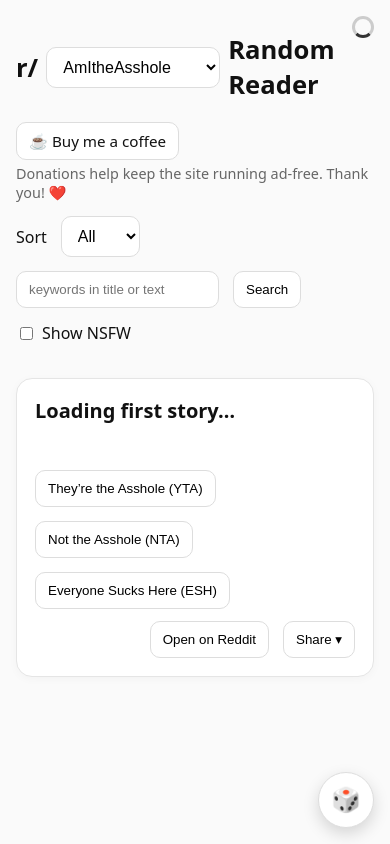
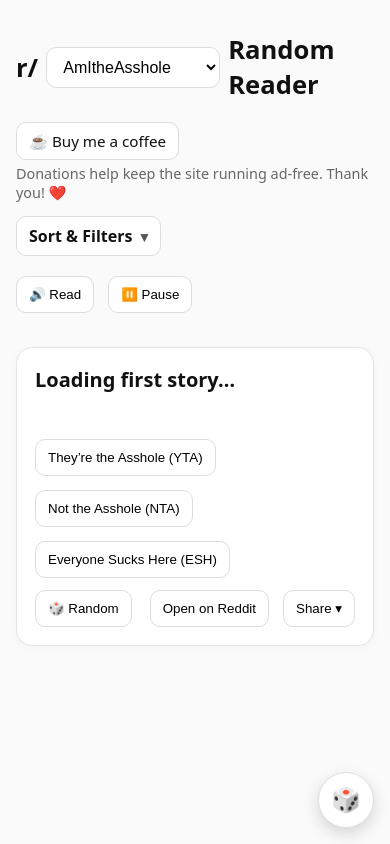
Before and after one commit to r0bay/Latest-Version-of-AITA, a Flask app: page / in a window 390 px wide. Run offline with Flask 3, Linux system fonts and the light colour scheme; data that the repository does not hold is empty.

Commit message:
Fix: restore Sort UI + reliable first-load story; mobile floating Random only

```diff
--- a/templates/index.html
+++ b/templates/index.html
@@ -31,76 +31,82 @@
   <style>
     :root { --gap: 14px; }
     * { box-sizing: border-box; }
-    body { font-family: system-ui,-apple-system,Segoe UI,Roboto,sans-serif; margin:0; padding:0; background:#fafafa; color:#111; }
+    body { font-family: system-ui, -apple-system, Segoe UI, Roboto, sans-serif; margin: 0; padding: 0; background: #fafafa; color: #111; }
     main { max-width: 900px; margin: 32px auto; padding: 0 16px; }
     header { display: grid; gap: var(--gap); margin-bottom: 16px; }
+    .row { display: flex; flex-wrap: wrap; gap: var(--gap); align-items: center; }
+    .card { background: #fff; border: 1px solid #e5e5e5; border-radius: 16px; padding: 18px; box-shadow: 0 2px 10px rgba(0,0,0,.03); }
+    h1 { font-size: 1.6rem; margin: 0; display:flex; align-items:center; gap:8px;}
+    h2 { font-size: 1.25rem; margin-top: 0; }
+    .body { white-space: pre-wrap; line-height: 1.55; }
+    .meta { color: #666; font-size: .9rem; margin-top: 10px; min-height: 1.2em; }
+    button, select, input[type="text"] { padding: 10px 12px; border-radius: 10px; border: 1px solid #ddd; background: #fff; }
+    button:hover { background: #f2f2f2; cursor: pointer; }
+    select#subreddit { font-size: 1rem; }
+    .spinner { position: fixed; top: 16px; right: 16px; display: none; width: 22px; height: 22px; border: 3px solid #ccc; border-top-color: #333; border-radius: 50%; animation: spin 1s linear infinite; z-index: 100; }
+    @keyframes spin { to { transform: rotate(360deg); } }
+    .error { color: #b00020; font-size: .95rem; min-height: 1.2em; }
+    .vote { display: flex; flex-wrap: wrap; gap: var(--gap); align-items: center; margin-top: 12px; }
+    .vote .tally { color: #333; font-size: .95rem; }
 
-    .controls, .controls2 { display:flex; flex-wrap:wrap; gap:var(--gap); align-items:center; }
-    .row { display:flex; flex-wrap:wrap; gap:var(--gap); align-items:center; }
-    .space { flex:1; }
+    /* Share dropdown */
+    .share-wrap { position: relative; display: inline-block; }
+    .share-menu {
+      position: absolute; top: 105%; right: 0;
+      background: #fff; border: 1px solid #ddd; border-radius: 10px;
+      box-shadow: 0 6px 16px rgba(0,0,0,.08);
+      padding: 8px; display: none; min-width: 180px; z-index: 50;
+    }
+    .share-menu button { display: block; width: 100%; text-align: left; margin: 2px 0; }
 
-    .card { background:#fff; border:1px solid #e5e5e5; border-radius:16px; padding:18px; box-shadow:0 2px 10px rgba(0,0,0,.03); }
-
-    h1 { font-size:1.6rem; margin:0; display:flex; align-items:center; gap:8px; }
-    h2 { font-size:1.25rem; margin-top:0; }
-    .body { white-space: pre-wrap; line-height:1.55; }
-    .meta { color:#666; font-size:.9rem; margin-top:10px; min-height:1.2em; }
-
-    button, select, input[type="text"] { padding:10px 12px; border-radius:10px; border:1px solid #ddd; background:#fff; }
-    button:hover { background:#f2f2f2; cursor:pointer; }
-    select#subreddit, select#sort, select#topRange { font-size:1rem; }
-
-    .spinner { position:fixed; top:16px; right:16px; display:none; width:22px; height:22px; border:3px solid #ccc; border-top-color:#333; border-radius:50%; animation:spin 1s linear infinite; z-index:100; }
-    @keyframes spin { to { transform: rotate(360deg); } }
-
-    .error { color:#b00020; font-size:.95rem; min-height:1.2em; }
-
-    .vote { display:flex; flex-wrap:wrap; gap:var(--gap); align-items:center; margin-top:12px; }
-    .vote .tally { color:#333; font-size:.95rem; }
-    .toggle { display:flex; align-items:center; gap:6px; }
-
-    .share-wrap { position:relative; display:inline-block; }
-    .share-menu {
-      position:absolute; top:105%; right:0;
-      background:#fff; border:1px solid #ddd; border-radius:10px;
-      box-shadow:0 6px 16px rgba(0,0,0,.08);
-      padding:8px; display:none; min-width:180px; z-index:50;
-    }
-    .share-menu button { display:block; width:100%; text-align:left; margin:2px 0; }
-
-    /* Under-story action bar */
-    .under-actions { display:flex; align-items:center; gap:var(--gap); margin-top:12px; }
-    .right-actions { margin-left:auto; display:flex; gap:var(--gap); align-items:center; }
+    /* Under-story actions */
+    .under-actions { display: flex; align-items: center; gap: var(--gap); margin-top: 12px; }
+    .right-actions { margin-left: auto; display: flex; gap: var(--gap); align-items: center; }
 
     /* Buy Me a Coffee (minimal) */
-    .tip-wrap { margin-top:6px; }
-    .tip-btn { display:inline-block; padding:8px 12px; border-radius:10px; border:1px solid #ddd; background:#fff; text-decoration:none; color:#111; font-size:.95rem; }
-    .tip-btn:hover { background:#f2f2f2; }
+    .tip-wrap { margin-top: 6px; }
+    .tip-btn { display: inline-block; padding: 8px 12px; border-radius: 10px; border: 1px solid #ddd; background: #fff; text-decoration: none; color: #111; font-size: .95rem; }
+    .tip-btn:hover { background: #f2f2f2; }
     .tip-note { color:#666; font-size:.9rem; margin-top:4px; }
 
-    /* Floating Random button (mobile only) — one-time pulse */
-    .fab{
-      position:fixed;
-      right:16px;
-      bottom:calc(16px + env(safe-area-inset-bottom));
-      width:56px; height:56px;
-      border-radius:50%;
-      border:1px solid #ddd;
-      background:#fff;
-      box-shadow:0 6px 16px rgba(0,0,0,.15);
-      display:flex; align-items:center; justify-content:center;
-      font-size:24px; z-index:2000;
-      animation:pulse 2.5s ease-out 1;
+    /* Sort & Filters submenu */
+    details.filters { width: fit-content; }
+    details.filters > summary {
+      list-style: none;
+      display: inline-flex; align-items:center; gap:8px;
+      padding: 8px 12px;
+      border: 1px solid #ddd; border-radius: 10px;
+      background: #fff; color:#111; font-weight:600; cursor:pointer;
+      user-select: none;
     }
-    @keyframes pulse{
-      0%{transform:scale(1); box-shadow:0 0 0 0 rgba(0,0,0,.2);}
-      70%{transform:scale(1.08); box-shadow:0 0 0 10px rgba(0,0,0,0);}
-      100%{transform:scale(1); box-shadow:0 0 0 0 rgba(0,0,0,0);}
+    details.filters > summary::-webkit-details-marker { display: none; }
+    details.filters > summary::after { content: "▾"; font-size: 0.9rem; opacity: .7; }
+    details.filters[open] > summary::after { transform: rotate(180deg); }
+    .filters-panel {
+      margin-top: 10px;
+      padding: 12px;
+      border: 1px solid #eee; border-radius: 12px; background: #fafafa;
+      display: grid; gap: 10px;
     }
-    /* Hide floating button on desktop */
-    @media (min-width:768px){ .fab{ display:none !important; } }
-    /* Hide stationary Random button on mobile */
-    @media (max-width:767px){ #randomBtn{ display:none !important; } }
+
+    /* ✅ Floating Random button (mobile only) */
+    .fab {
+      position: fixed;
+      right: 16px;
+      bottom: calc(16px + env(safe-area-inset-bottom));
+      width: 56px; height: 56px;
+      border-radius: 50%;
+      border: 1px solid #ddd;
+      background: #ffffff;
+      box-shadow: 0 6px 16px rgba(0,0,0,.15);
+      display: flex; align-items: center; justify-content: center;
+      font-size: 24px;
+      z-index: 2000;
+    }
+    .fab:active { transform: translateY(1px); }
+    @media (min-width: 768px) {
+      .fab { display: none !important; }
+    }
   </style>
 </head>
 
@@ -128,8 +134,10 @@
       </div>
     </div>
 
-    <!-- Sort + Search (original layout) -->
-    <div class="controls">
+    <!-- Sort & Filters submenu -->
+    <details class="filters" id="filters" aria-label="Sort and Filters">
+      <summary>Sort &amp; Filters</summary>
+      <div class="filters-panel">
         <div class="row">
           <label for="sort">Sort</label>
           <select id="sort">
@@ -138,6 +146,7 @@
             <option value="new">New</option>
             <option value="top">Top</option>
           </select>
+
           <select id="topRange" style="display:none">
             <option value="day">Day</option>
             <option value="week" selected>Week</option>
@@ -145,17 +154,22 @@
             <option value="year">Year</option>
             <option value="all">All</option>
           </select>
-      </div>
 
-      <div class="row">
           <input id="searchBox" type="text" placeholder="keywords in title or text" />
           <button id="searchBtn">Search</button>
         </div>
 
-      <div class="row toggle">
+        <div class="row">
           <input id="nsfw" type="checkbox" />
           <label for="nsfw">Show NSFW</label>
         </div>
+      </div>
+    </details>
+
+    <!-- Read/Pause -->
+    <div class="row" style="margin-top:6px;">
+      <button id="speak">🔊 Read</button>
+      <button id="pause">⏸️ Pause</button>
     </div>
   </header>
 
@@ -167,7 +181,7 @@
     <p id="text" class="body"></p>
     <div class="meta" id="meta"></div>
 
-    <!-- Voting (hidden on selected subs by your app.js) -->
+    <!-- Voting block -->
     <div class="vote" id="voteBlock">
       <button id="voteYTA">They’re the Asshole (YTA)</button>
       <button id="voteNTA">Not the Asshole (NTA)</button>
@@ -175,14 +189,18 @@
       <span class="tally" id="tally"></span>
     </div>
 
-    <!-- Under-story actions (desktop keeps this Random button) -->
+    <!-- Under-story action row -->
     <div class="under-actions">
-      <button id="randomBtn">🎲 Random</button>
+      <button id="randomBtn" data-random="true">🎲 Random</button>
+
       <div class="right-actions">
         <a id="openLink" target="_blank" rel="noopener"><button>Open on Reddit</button></a>
+
         <div class="share-wrap">
           <button id="shareToggle">Share ▾</button>
           <div class="share-menu" id="shareMenu">
+            <!-- Fallback menu (desktop/old browsers) -->
+            <button data-share="copy">🔗 Copy link</button>
             <button data-share="whatsapp">🟢 WhatsApp</button>
             <button data-share="facebook">🔵 Facebook</button>
             <button data-share="twitter">✖️ Twitter (X)</button>
@@ -195,61 +213,97 @@
   </article>
 </main>
 
-<!-- Floating Random (mobile only) -->
-<button class="fab" id="floatingRandom" aria-label="Random">🎲</button>
+<!-- Floating Random FAB (mobile only) -->
+<button id="randomFab" class="fab" data-random="true" aria-label="Random story">🎲</button>
 
-<!-- Your main logic (keep version bump to refresh cache if needed) -->
-<script src="/static/app.js?v=16"></script>
+<!-- App logic -->
+<script src="/static/app.js?v=14"></script>
 
-<!-- Robust first-load helper: waits for app.js to bind, then clicks Random -->
-<script>
-  (function autoLoadOnce() {
-    const titleEl = document.getElementById('title');
-    const textEl  = document.getElementById('text');
-    const getRandomBtn = () => document.getElementById('randomBtn') || document.getElementById('floatingRandom');
-
-    // If content already present (e.g., navigation), don't trigger
-    if (textEl && textEl.textContent.trim() && !/Loading first story/i.test(titleEl?.textContent || '')) return;
-
-    let tries = 0;
-    const maxTries = 12; // ~3.6s
-    const tryClick = () => {
-      const btn = getRandomBtn();
-      if (btn) btn.click();
-
-      // Check if text filled; if not, retry a few times
-      setTimeout(() => {
-        if (textEl && textEl.textContent.trim()) return;
-        if (++tries < maxTries) setTimeout(tryClick, 300);
-      }, 300);
-    };
-
-    // Start after window load so app.js has time to attach listeners
-    window.addEventListener('load', () => setTimeout(tryClick, 200));
-  })();
-</script>
-
-<!-- GA4 custom events (unchanged) -->
+<!-- Share: prefer native sheet; fallback to dropdown -->
 <script>
 (function () {
-    function gtagSafe(name, params) {
-      try { if (typeof gtag === 'function') gtag('event', name, params || {}); } catch (e) {}
+  function gtagSafe(name, params){
+    try { if (typeof gtag === 'function') gtag('event', name, params || {}); } catch(e){}
   }
+
+  function getSharePayload() {
+    const title = (document.getElementById('title')?.textContent || 'Random AITA').trim();
+    const redditUrl = document.getElementById('openLink')?.getAttribute('href') || '';
+    // Always share YOUR site, not reddit:
+    const url = location.origin + '/?r=' + encodeURIComponent(redditUrl || '');
+    const text = 'Reading on RandomAITA:';
+    return { title, text, url };
+  }
+
+  const shareBtn  = document.getElementById('shareToggle');
+  const shareMenu = document.getElementById('shareMenu');
+
+  function toggleMenu(show){
+    shareMenu.style.display = show ? 'block' : 'none';
+  }
+
+  // Click outside closes fallback menu
   document.addEventListener('click', (e) => {
-      const t = e.target.closest('button, a');
-      if (!t) return;
-      if (t.id === 'randomBtn' || t.id === 'floatingRandom') gtagSafe('random_post_click');
-      if (t.id === 'shareToggle') gtagSafe('share_opened');
-      if (t.dataset.share) gtagSafe('share_clicked', { platform: t.dataset.share });
+    if (!shareMenu) return;
+    const inside = e.target.closest('.share-wrap');
+    if (!inside) toggleMenu(false);
   });
-    window.addEventListener('scroll', () => {
-      const d = document.documentElement;
-      const scrolled = (window.scrollY + window.innerHeight) / d.scrollHeight;
-      if (scrolled > 0.75 && !window._scrollDepthSent) {
-        window._scrollDepthSent = true;
-        gtagSafe('scroll_depth', { value: 75 });
+
+  // Main Share button: try native first
+  if (shareBtn) {
+    shareBtn.addEventListener('click', async () => {
+      const payload = getSharePayload();
+
+      // Native share if supported
+      try {
+        const canNative = !!navigator.share;
+        if (canNative) {
+          await navigator.share(payload);
+          gtagSafe('share_clicked', { platform: 'native' });
+          return;
         }
+      } catch (err) {
+        // user canceled or error -> fall back to menu
+      }
+
+      // Fallback menu (desktop/old browsers)
+      toggleMenu(getComputedStyle(shareMenu).display === 'none');
+      gtagSafe('share_opened');
     });
+  }
+
+  // Fallback menu options
+  shareMenu?.addEventListener('click', (e) => {
+    const btn = e.target.closest('button[data-share]');
+    if (!btn) return;
+    const { title, text, url } = getSharePayload();
+    const which = btn.dataset.share;
+
+    if (which === 'copy') {
+      navigator.clipboard?.writeText(url);
+      toggleMenu(false);
+      gtagSafe('share_clicked', { platform: 'copy' });
+      return;
+    }
+
+    const encoded = encodeURIComponent;
+    let href = url;
+
+    if (which === 'whatsapp') href = 'https://api.whatsapp.com/send?text=' + encoded(title + ' ' + url);
+    if (which === 'facebook') href = 'https://www.facebook.com/sharer/sharer.php?u=' + encoded(url);
+    if (which === 'twitter') href = 'https://twitter.com/intent/tweet?text=' + encoded(title) + '&url=' + encoded(url);
+    if (which === 'reddit')  href = 'https://www.reddit.com/submit?url=' + encoded(url) + '&title=' + encoded(title);
+    if (which === 'sms')     href = 'sms:?&body=' + encoded(title + ' ' + url);
+
+    window.open(href, '_blank', 'noopener');
+    toggleMenu(false);
+    gtagSafe('share_clicked', { platform: which });
+  });
+
+  // Floating FAB clicks the main Random button (keeps your current logic)
+  const fab = document.getElementById('randomFab');
+  const rnd = document.getElementById('randomBtn');
+  if (fab && rnd) fab.addEventListener('click', () => rnd.click());
 })();
 </script>
 </body>
```
Lines whose indentation alone changed are shown as unchanged.
